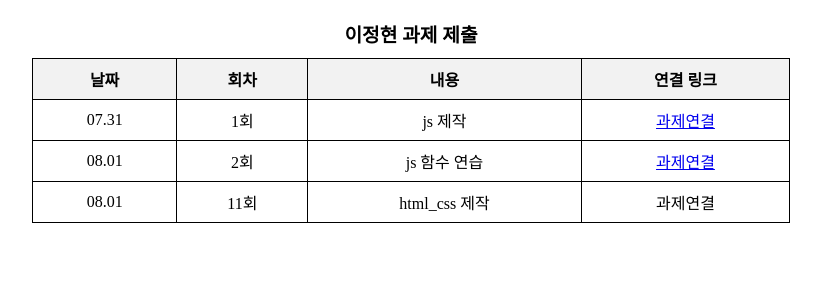
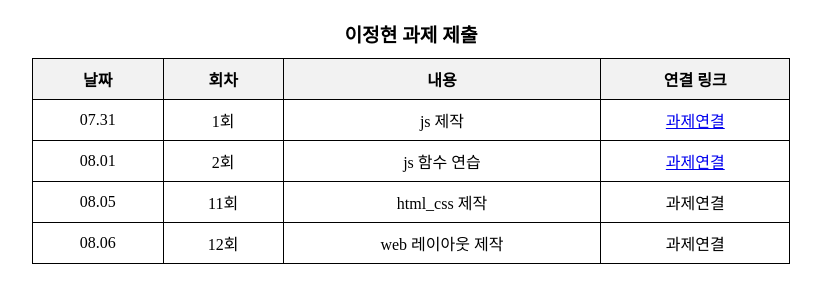
Before and after one commit to dnjsgur32-lang/js2507, a plain HTML site: page index.html in a window 1280 px wide. Shown: the whole page, without its empty margins (229-1050 px from the left). Drawn offline with Linux system fonts and the light colour scheme.

Commit message:
0806 웹 레이아웃 제작 과제

```diff
--- a/index.html
+++ b/index.html
@@ -32,10 +32,16 @@
         <td><a href="./work/index0801.html">과제연결</a></td>
       </tr>
       <tr>
-        <td>08.01</td>
+        <td>08.05</td>
         <td>11회</td>
         <td>html_css 제작</td>
         <td><a href="./work/event_0805.html"></a>과제연결</td>
+      </tr>
+            <tr>
+        <td>08.06</td>
+        <td>12회</td>
+        <td>web 레이아웃 제작</td>
+        <td><a href="./work/webindex_0806.html"></a>과제연결</td>
       </tr>
     </tbody>
   </table>
```
